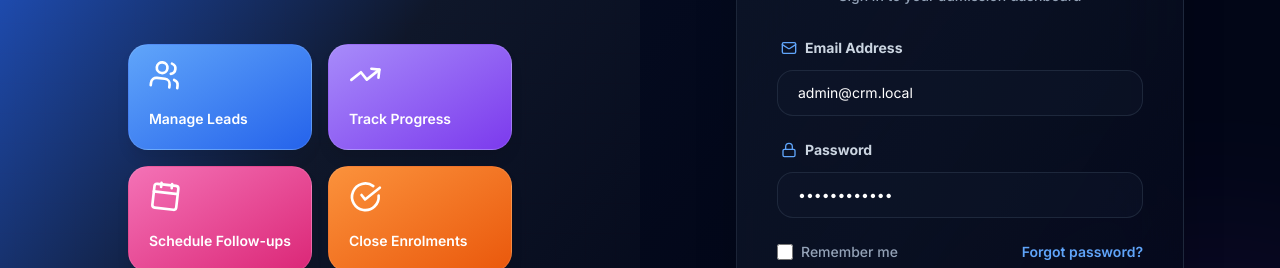
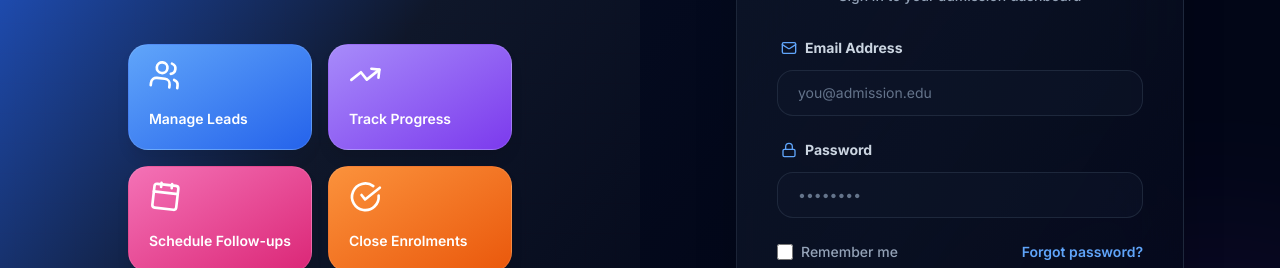
Before and after one commit to Vrajm12/enrollix, a Next.js app in the folder frontend/: page /login in a window 1280 px wide. Shown: the part 261-529 px from the top of the page. Built offline with nearby package versions, Linux system fonts and the light colour scheme; no server answers.

Commit message:
Fix CORS for Netlify frontend and remove hardcoded login credentials

```diff
--- a/frontend/app/login/page.tsx
+++ b/frontend/app/login/page.tsx
@@ -18,8 +18,8 @@ import {
 
 export default function LoginPage() {
   const router = useRouter();
-  const [email, setEmail] = useState("admin@crm.local");
-  const [password, setPassword] = useState("Password@123");
+  const [email, setEmail] = useState("");
+  const [password, setPassword] = useState("");
   const [loading, setLoading] = useState(false);
   const [error, setError] = useState<string | null>(null);
 
```
Also changed, not shown: 1 other file (tests, documents, lock files or other folders).
